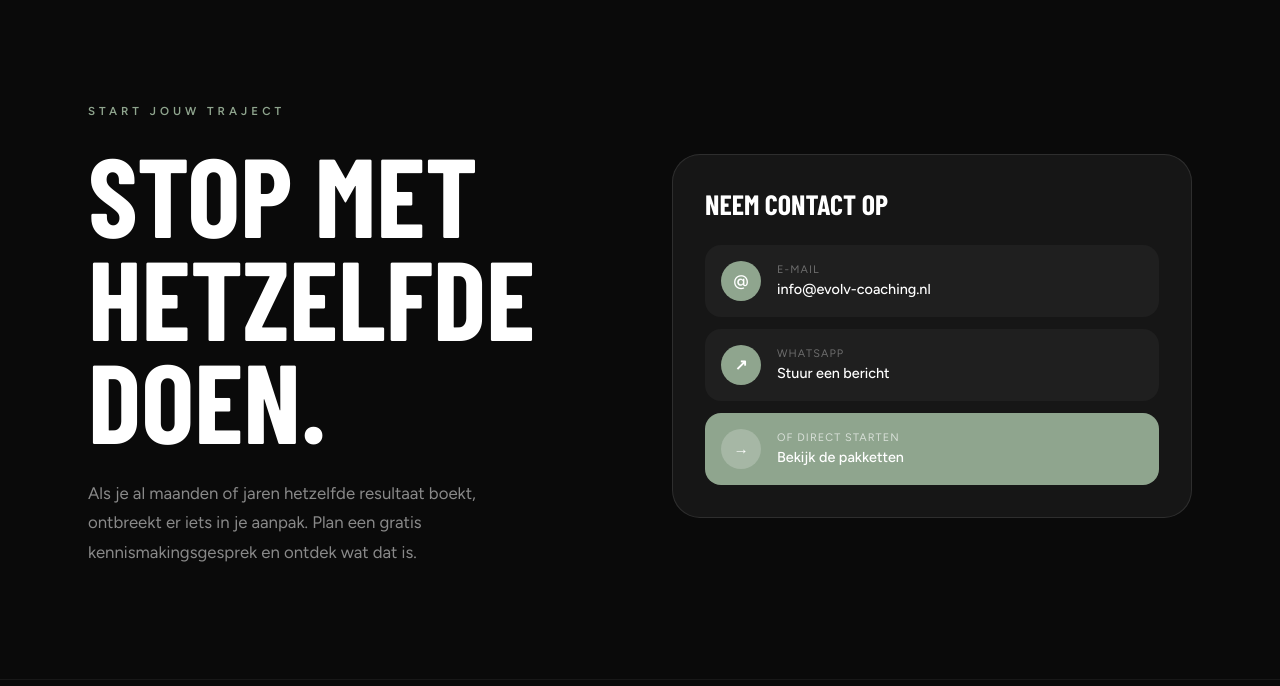
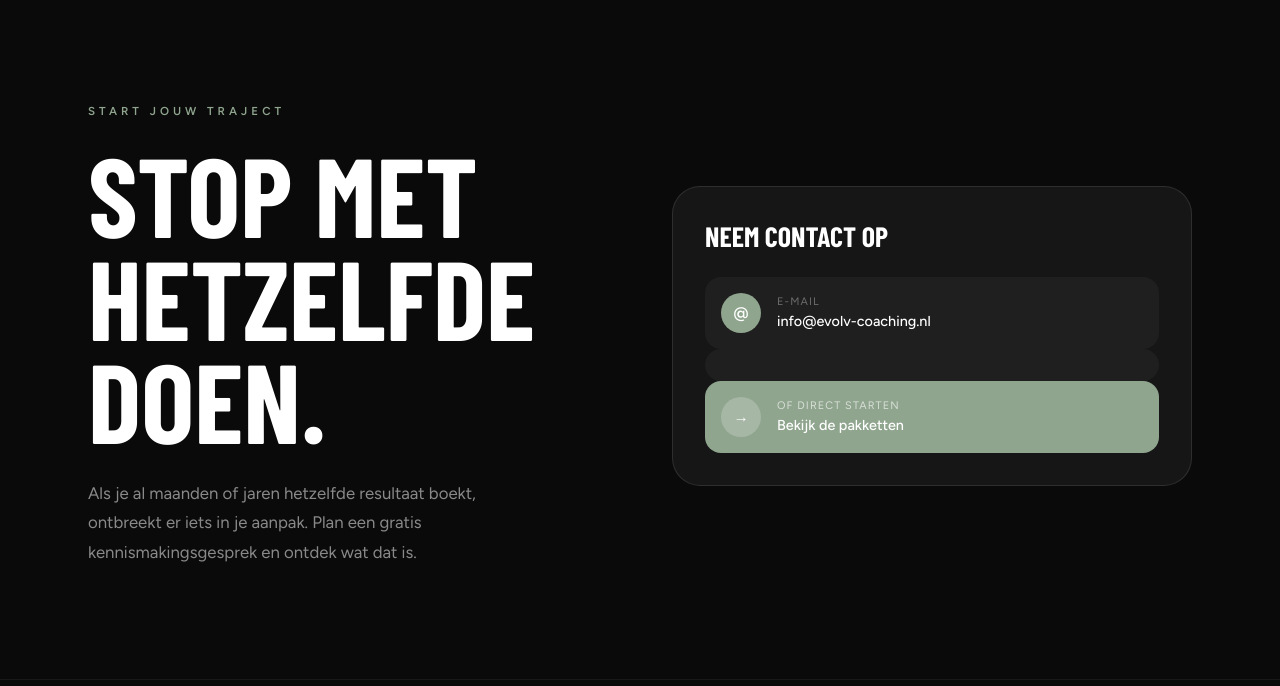
Before and after one commit to michelsn95/EVOLV-Coaching, a plain HTML site: page index.html in a window 1280 px wide. Shown: the part 5446-6132 px from the top of the page. Drawn offline with nearby package versions, Linux system fonts and the light colour scheme; a web font is replaced by a local one.

Commit message:
Fix email address and clean up contact links
Updated email address in contact section and removed WhatsApp link.

```diff
--- a/index.html
+++ b/index.html
@@ -805,18 +805,12 @@
         <div class="contact-box">
           <p class="contact-box-title">Neem contact op</p>
           <div class="contact-rows">
-            <a href="mailto:info@evolvcoaching.nl" class="contact-row">
+            <a href="mailto:info@evolv-coaching.nl" class="contact-row">
               <div class="contact-icon">@</div>
               <div>
                 <p class="contact-label">E-mail</p>
                 <p class="contact-val">info@evolv-coaching.nl</p>
               </div>
-            </a>
-            <a href="#" class="contact-row">
-              <div class="contact-icon">↗</div>
-              <div>
-                <p class="contact-label">WhatsApp</p>
-                <p class="contact-val">Stuur een bericht</p>
               </div>
             </a>
             <a href="#pakketten" class="contact-row highlight">
```
